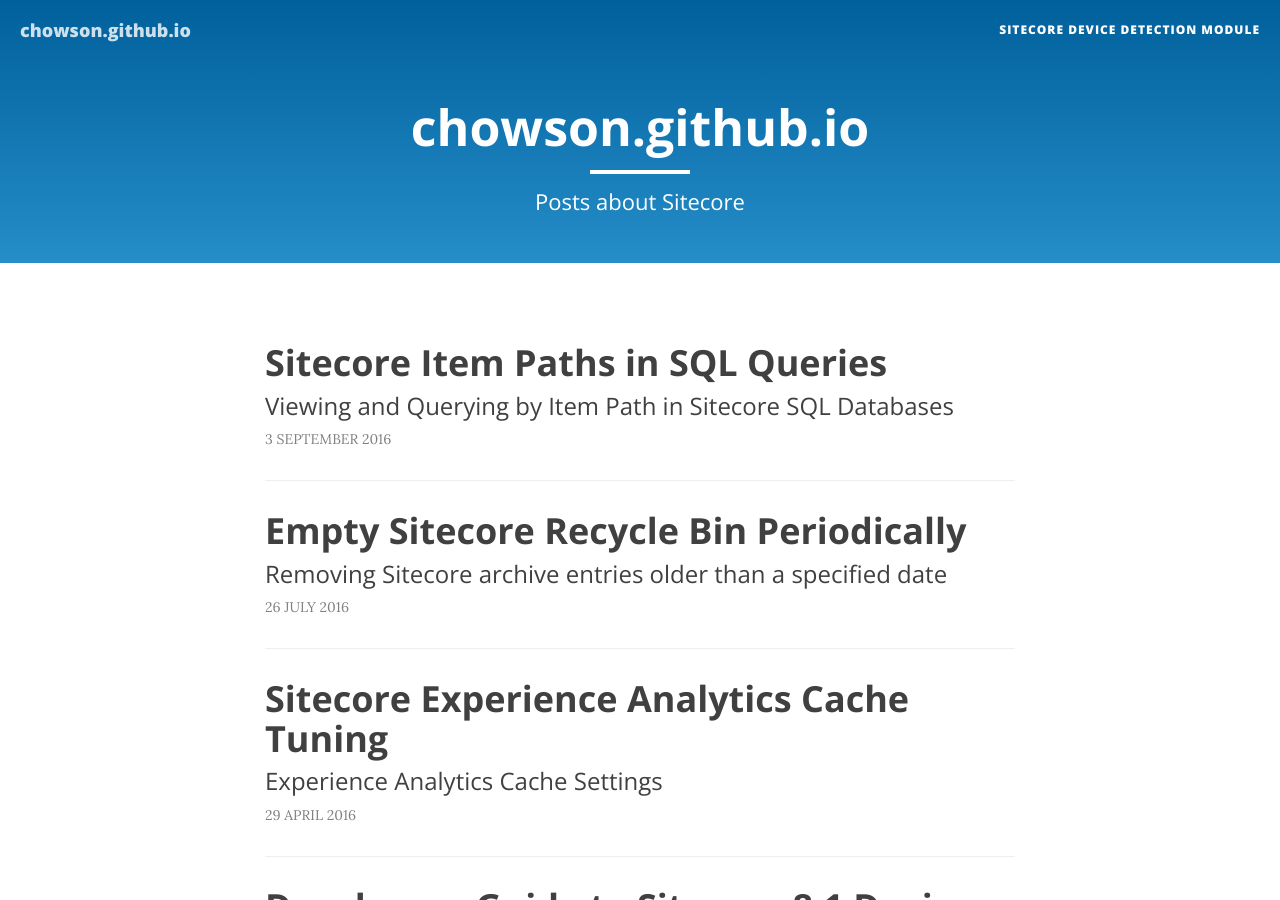
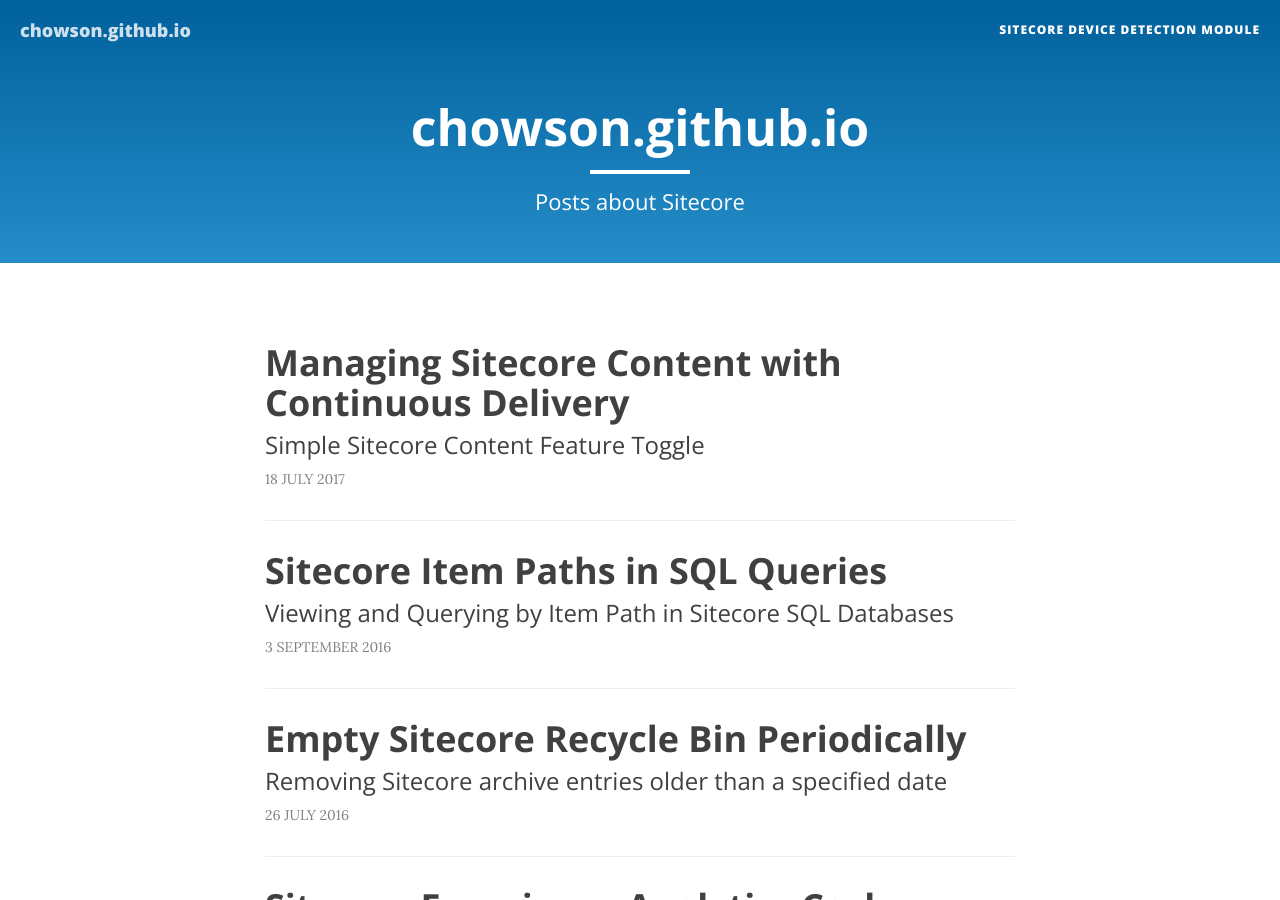
Before and after one commit to chowson/chowson.github.io, a Jekyll site: the page built from tag/sitecore.md, in a window 1280 px wide and 900 px high. Built offline with Jekyll 4.4.1, drawn with Linux system fonts in a browser that asks for light colours; nearby versions of some CDN libraries; some of the changed lines change nothing that is shown.

Commit message:
Added post on Continuous Delivery

```diff
--- /dev/null
+++ b/_posts/2017-07-17-simple-sitecore-content-feature-toggle.md
@@ -0,0 +1,103 @@
+---
+layout:     post
+references: []
+title:      "Managing Sitecore Content with Continuous Delivery"
+subtitle:   "Simple Sitecore Content Feature Toggle"
+date:       2017-07-18 08:45:34
+description: "Simple Sitecore Content Feature Toggle for Continuous Delivery"
+tags: [sitecore]
+---
+
+<p>The standard way in Sitecore to prevent content being seen by users before
+it's ready is to use publishing restrictions. Marking the content as unpublishable
+ensures any publishes don't push the content to the web database.</p>
+
+<img src="/assets/2017-07-17-simple-sitecore-content-feature-toggle/item-publishing-restrictions.jpg" />
+
+<p>Whilst developing a new area of the site, continuous delivery will deploy partially
+completed pages. To ensure the new content is hidden from users, it is marked
+as  unpublishable. The problem with this is the new content needs to be visible on test environments
+and each deployment to the test environment resets the item to unpublishable.</p>
+
+<p>Having to mark the items as publishable and publish them on the test environments breaks
+the continuous delivery deployment pipeline because it introduces a manual step. Continous
+delivery aims to have a fully automated process that you can deploy and release any version
+of the software to any environment.</p>
+
+<p>The following solution allows new content to be deployed to both master and web
+databases with continuous delivery but prevents public users from seeing it.</p>
+
+<p>To achieve this, a <em>Controller Rendering</em> is added to a new page and returns
+404 response unless some particular criteria is matched. The example provided checks for
+the existence of a known querystring:</p>
+
+{% highlight csharp %}
+public class SitecoreContentFeatureToggleController : Controller
+{
+    private const string ToggleOverrideQueryStringKey = "SomethingNotEasyToGuess";
+
+    public ActionResult Index()
+    {
+        if (ToggleOverridePresent())
+        {
+            return new EmptyResult();
+        }
+
+        return HttpNotFound();
+    }
+
+    private bool ToggleOverridePresent()
+    {
+        string enableToggleOverride = Request.QueryString[ToggleOverrideQueryStringKey];
+
+        return !string.IsNullOrEmpty(enableToggleOverride) && enableToggleOverride.Equals("true");
+    }
+}
+{% endhighlight %}
+
+<p>Other simple checks could be implemented instead of checking the querystring:</p>
+<ul>
+    <li>Existence of a particular request header</li>
+	<li>Existence of a particular cookie (with particular value)</li>
+	<li>Request IP address whitelist</li>
+</ul>
+
+<p>When making the <em>Controller Rendering</em>, it is important to ensure the rendering's caching
+fields are all unchecked. If it is marked as cacheable then the check is only applied to the first
+visitor rather than to each request.</p>
+
+<p>As the title suggests, this is a simple feature toggle and does not prevent
+other parts of the site from linking to the new content. For example, using this
+for news articles would not prevent the new article being picked up on the news
+landing page.</p>
+
+<p>To use this approach, simply create the controller rendering and add it to the
+content item instead of marking the item as unpublishable.</p>
+
+<h3>Benefits of Approach</h3>
+<ul>
+	<li>The deployment process for each environment is the same.</li>
+    <li>The test team don't need to make the new content items publishable and then publish them
+	on each deployment to the test environment.</li>
+	<li>Each deployment to the UAT environment won't require the unpublishable flag removing and
+	the content being published.</li>
+	<li>If the client wants to see the new features on the live site, then they can.</li>
+	<li>Public users receive a 404 response when they hit the URL.</li>
+</ul>
+
+<h3>When to use this?</h3>
+
+<ul>
+    <li>When the new content is isolated
+	    <ul>
+		    <li>e.g. Developing a new homepage - publishing the item to a URL with the
+			feature toggle rendering will allow authorised people to see the new page on
+			the without the public being able to see it.</li>
+		</ul>
+	</li>
+</ul>
+
+<h3>When not to use it?</h3>
+<ul>
+    <li>Any new page which other pages have been set up to link to.</li>
+</ul>
```
Also changed, not shown: _posts/2016-08-03-sitecore-item-paths-in-sql-queries.md (+1 -1 lines), assets/2017-07-17-simple-sitecore-content-feature-toggle/item-publishing-restrictions.jpg (added).
